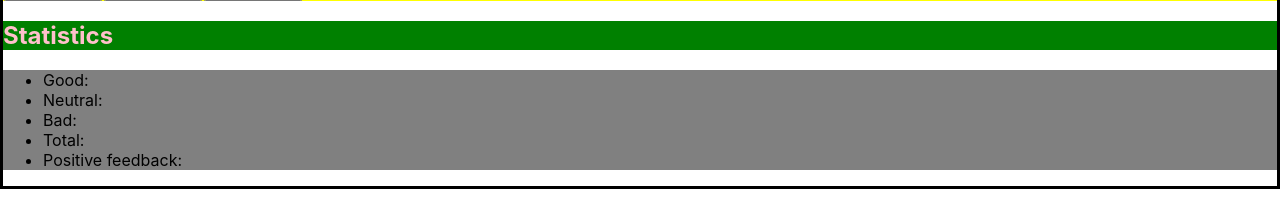
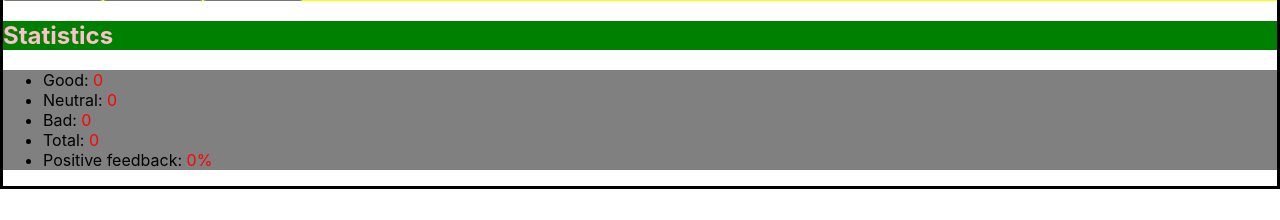
Before and after one commit to ewasawczynska/goit-react-hw-02-feedback, a React (Create React App) app: page / in a window 1280 px wide. Shown: the part 121-341 px from the top of the page. Built offline with nearby package versions, Linux system fonts and the light colour scheme.

Commit message:
react part done

```diff
--- a/src/App.jsx
+++ b/src/App.jsx
@@ -9,18 +9,40 @@ export default class App extends Component {
     bad: 0,
   };
 
+  addFeedback = e => {
+    const feedbackType = e.currentTarget.textContent.toLowerCase();
+    this.setState({
+      [feedbackType]: this.state[feedbackType] + 1,
+    });
+  };
+
   countTotalFeedback = (good, neutral, bad) => good + neutral + bad;
   countPositiveFeedbackPercentage = (good, neutral, bad) =>
     Math.ceil((good / (good + neutral + bad)) * 100);
 
   render() {
+    const { good, neutral, bad } = this.state;
+    const totalFeedback = this.countTotalFeedback;
     return (
       <Container>
         <Section title={'Please leave feedback'}>
-          <Feedback options={['GOOD', 'NEUTRAL', 'BAD']}></Feedback>
+          <Feedback
+            options={['GOOD', 'NEUTRAL', 'BAD']}
+            updateFeedback={this.addFeedback}
+          ></Feedback>
         </Section>
         <Section title={'Statistics'}></Section>
-        <Statistics></Statistics>
+        <Statistics
+          good={good}
+          neutral={neutral}
+          bad={bad}
+          total={this.countTotalFeedback(good, neutral, bad)}
+          positivePercentage={this.countPositiveFeedbackPercentage(
+            good,
+            neutral,
+            bad
+          )}
+        ></Statistics>
       </Container>
     );
   }
--- a/src/components/Button/Button.jsx
+++ b/src/components/Button/Button.jsx
@@ -3,7 +3,7 @@ import PropTypes from 'prop-types';
 
 export default function Button({ handler, children }) {
   return (
-    <StyledButton type="button" onClick="handler">
+    <StyledButton type="button" onClick={handler}>
       {children}
     </StyledButton>
   );
--- a/src/components/Containter/Container.jsx
+++ b/src/components/Containter/Container.jsx
@@ -6,5 +6,5 @@ export default function Container({ children }) {
 }
 
 Container.propTypes = {
-  children: PropTypes.node,
+  children: PropTypes.node.isRequired,
 };
--- a/src/components/Feedback/Feedback.jsx
+++ b/src/components/Feedback/Feedback.jsx
@@ -3,11 +3,13 @@ import PropTypes from 'prop-types';
 import { OptionsBox } from './Feedback.styled';
 import { Button } from 'components/Button';
 
-export default function Feedback({ options }) {
+export default function Feedback({ options, updateFeedback }) {
   return (
     <OptionsBox>
       {options.map(option => (
-        <Button key={option}>{option}</Button>
+        <Button key={option} handler={updateFeedback}>
+          {option}
+        </Button>
       ))}
     </OptionsBox>
   );
@@ -15,4 +17,5 @@ export default function Feedback({ options }) {
 
 Feedback.propTypes = {
   options: PropTypes.arrayOf(PropTypes.string).isRequired,
+  updateFeedback: PropTypes.func.isRequired,
 };
--- a/src/components/Section/Section.jsx
+++ b/src/components/Section/Section.jsx
@@ -11,5 +11,4 @@ export const Section = ({ title, children }) => (
 
 Section.propTypes = {
   title: PropTypes.string.isRequired,
-  children: PropTypes.element.isRequired,
 };
--- a/src/components/Statistics/Statistics.jsx
+++ b/src/components/Statistics/Statistics.jsx
@@ -2,7 +2,7 @@ import { StyledList, StyledItem } from './Statistics.styled';
 import PropTypes from 'prop-types';
 
 export default function Statistics(props) {
-  const { good, neutral, bad, total, positiveFeedback } = props;
+  const { good, neutral, bad, total, positivePercentage } = props;
   return (
     <StyledList>
       <li>
@@ -18,8 +18,16 @@ export default function Statistics(props) {
         Total: <StyledItem>{total}</StyledItem>
       </li>
       <li>
-        Positive feedback: <StyledItem>{good}</StyledItem>
+        Positive feedback: <StyledItem>{positivePercentage || '0'}%</StyledItem>
       </li>
     </StyledList>
   );
 }
+
+Statistics.propTypes = {
+  good: PropTypes.number.isRequired,
+  neutral: PropTypes.number.isRequired,
+  bad: PropTypes.number.isRequired,
+  total: PropTypes.number.isRequired,
+  positivePercentage: PropTypes.number.isRequired,
+};
```
